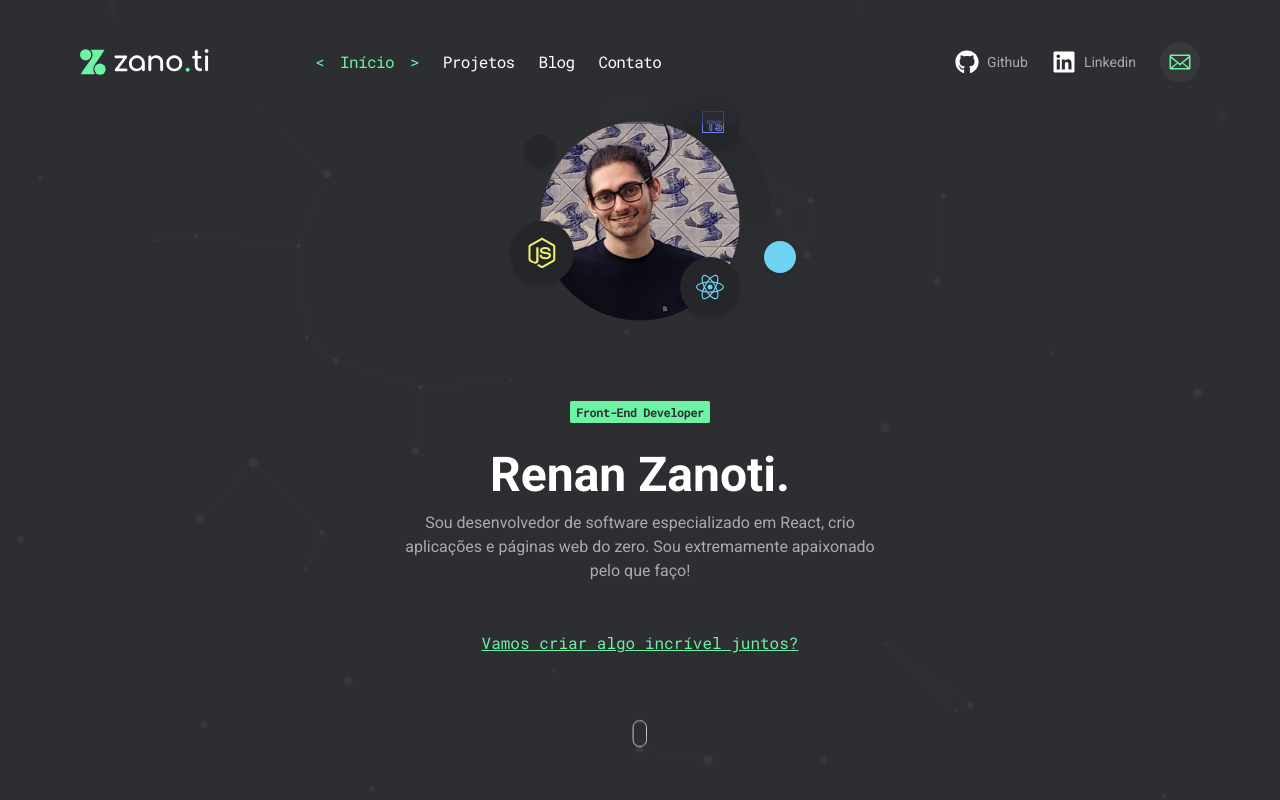
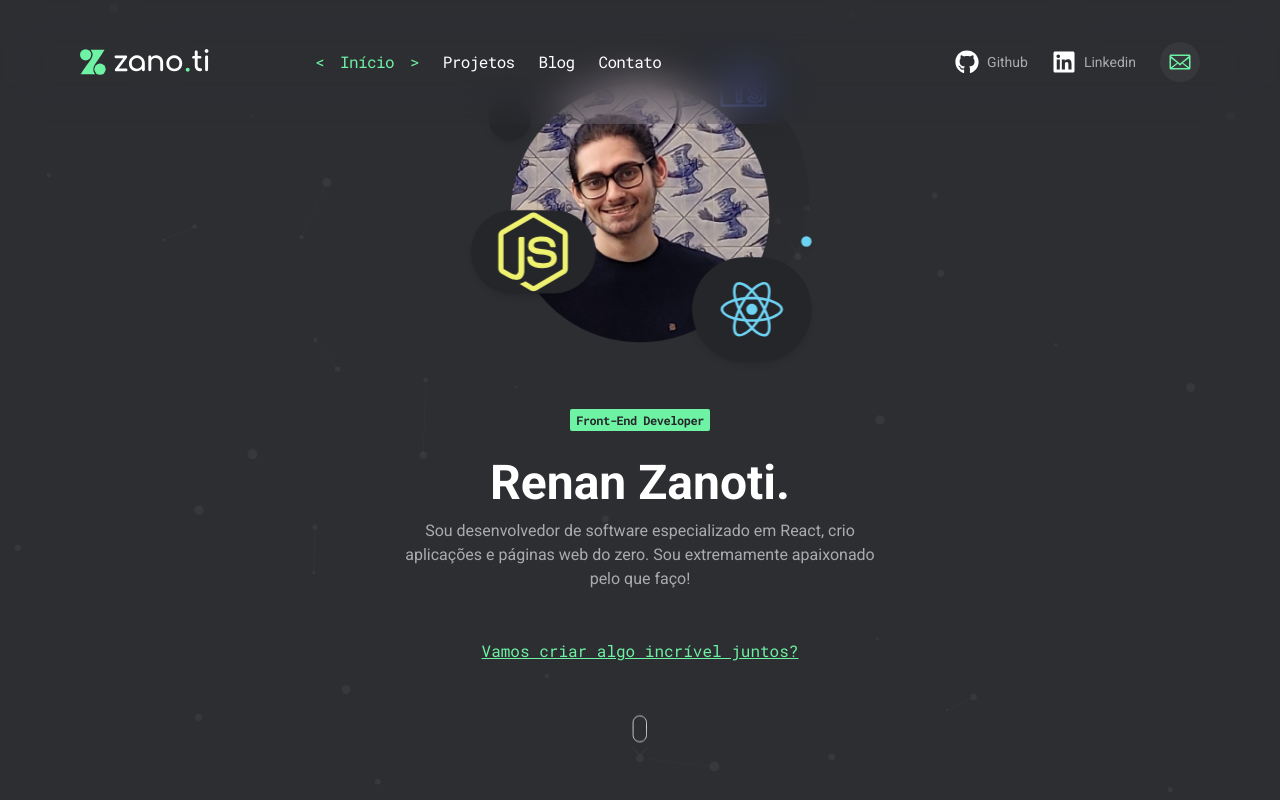
Before and after one commit to renanzan/zanoti-website, a Next.js app: page / in a window 1280 px wide. Shown: the top 800 px of the page. Built offline with nearby package versions, Linux system fonts and the light colour scheme.

Commit message:
fix: :bug: fix safari homepage

```diff
--- a/next.config.js
+++ b/next.config.js
@@ -20,5 +20,28 @@ module.exports = {
 				permanent: true
 			}
 		]
+	},
+	webpack(config) {
+		config.module.rules.push({
+			test: /\.svg$/,
+			loader: '@svgr/webpack',
+			options: {
+				prettier: false,
+				svgo: true,
+				svgoConfig: {
+					plugins: [
+						{
+							name: 'preset-default',
+							params: {
+								overrides: { removeViewBox: false },
+							},
+						},
+					],
+				},
+				titleProp: true,
+			},
+		});
+
+		return config;
 	}
 }
--- a/package.json
+++ b/package.json
@@ -18,6 +18,7 @@
 		"tsparticles": "^2.1.0"
 	},
 	"devDependencies": {
+		"@svgr/webpack": "^6.2.1",
 		"@types/gtag.js": "^0.0.10",
 		"@types/node": "^18.0.0",
 		"@types/nodemailer": "^6.4.4",
--- a/src/components/ConnectParticles.tsx
+++ b/src/components/ConnectParticles.tsx
@@ -25,7 +25,7 @@ export function ConnectParticles() {
 
 		setTimeout(() => {
 			onMount();
-		}, 10);
+		}, 100);
 	};
 
 	// https://codesandbox.io/s/iznee?file=/configs/tsParticles.js:31-948
--- a/src/components/DynamicLogo.tsx
+++ b/src/components/DynamicLogo.tsx
@@ -1,4 +1,4 @@
-import React, { Fragment } from "react";
+import React from "react";
 import { NextComponentType } from "next";
 import { motion } from "framer-motion";
 
--- a/src/components/Layout/Header/styles.tsx
+++ b/src/components/Layout/Header/styles.tsx
@@ -2,10 +2,6 @@ import styled, { css } from "styled-components";
 import { motion } from "framer-motion";
 
 import DynamicLogo from "components/DynamicLogo";
-
-type RootParams = {
-	blur?: boolean;
-}
 
 export const LogoContainer = styled(motion.a)`
 	display: flex;
--- a/src/components/Layout/index.tsx
+++ b/src/components/Layout/index.tsx
@@ -72,15 +72,15 @@ const Layout: NextComponentType<{}, {}, Props> = ({ title, waterMarkSection, chi
 			<S.Root>
 				<Header config={headerConfig} />
 
-				{waterMarkSection && (
-					<WaterMarkSection>{waterMarkSection}</WaterMarkSection>
-				)}
+				<S.Main {...rest}>
+					{waterMarkSection && (
+						<WaterMarkSection>{waterMarkSection}</WaterMarkSection>
+					)}
 
-				<S.Main {...rest}>
 					{children}
+
+					<Footer />
 				</S.Main>
-
-				{/* <Footer /> */}
 			</S.Root>
 		</LayoutContext.Provider>
 	);
--- a/src/components/Layout/styles.tsx
+++ b/src/components/Layout/styles.tsx
@@ -9,6 +9,7 @@ export const Root = styled.div`
 	min-height: 100vh;
 	background-color: var(--background);
 	color: var(--text);
+	overflow: hidden;
 `;
 
 export const Main = styled.main`
@@ -18,4 +19,5 @@ export const Main = styled.main`
   flex-direction: column;
 	overflow-x: hidden;
 	z-index: 2;
+	min-width: 100vw;
 `;
--- a/src/components/MyPhoto/index.tsx
+++ b/src/components/MyPhoto/index.tsx
@@ -1,5 +1,9 @@
 import { NextComponentType } from "next";
 import Image from "next/image";
+
+import NodeJSIcon from "@public/assets/icons/node-js.svg";
+import ReactJSIcon from "@public/assets/icons/react-js.svg";
+import TSIcon from "@public/assets/icons/ts.svg";
 
 import * as S from "./styles";
 
@@ -7,41 +11,27 @@ const MyPhoto: NextComponentType = () => {
 	return (
 		<S.Root>
 			<S.FloatingSphere
-				className="left-[-30px] top-[50%] z-[3]"
+				className="h-[64px] w-[64px] left-[-30px] top-[50%] z-[3]"
 				speed="11">
-				<Image
-					src="/assets/icons/node-js.svg"
-					height="32px"
-					width="32px" />
+				<NodeJSIcon />
 			</S.FloatingSphere>
 
-			<Image
-				src="/assets/images/photo.png"
-				layout="fill"
-				className="z-[2]"
-				quality={100}
-				priority />
+			<S.Photo />
 
 			<S.FloatingSphere
-				className="left-[calc(100%-60px)] top-[calc(100%-60px)] z-[3]"
+				className="h-[80px] w-[80px] left-[calc(100%-60px)] top-[calc(100%-60px)] z-[3]"
 				speed="9">
-				<Image
-					src="/assets/icons/react-js.svg"
-					height="48px"
-					width="48px" />
+				<ReactJSIcon className="h-full aspect-square" />
 			</S.FloatingSphere>
 
 			<S.FloatingSphere
-				className="left-[calc(100%-54px)] top-[-20px] z-[1]"
+				className="h-[56px] w-[56px] left-[calc(100%-54px)] top-[-20px] z-[1]"
 				speed="8">
-				<Image
-					src="/assets/icons/ts.svg"
-					height="24px"
-					width="24px" />
+				<TSIcon />
 			</S.FloatingSphere>
 
-			<S.FloatingSphere className="left-[-16px] top-[16px] z-[2]" speed="10" />
-			<S.FloatingBlueSphere className="left-[calc(100%+24px)] top-[calc(100%-80px)] z-[2]" speed="11" />
+			<S.FloatingSphere className="p-0 left-[-16px] top-[16px] z-[2]" speed="10" />
+			<S.FloatingSphere className="bg-[#6ED2F2] p-0 min-w-[8px] min-h-[8px] left-[calc(100%+24px)] top-[calc(100%-80px)] z-[2]" speed="11" style={{ background: "#6ED2F2", padding: "0px" }} />
 			<S.ShadowBall />
 		</S.Root>
 	);
--- a/src/components/MyPhoto/styles.tsx
+++ b/src/components/MyPhoto/styles.tsx
@@ -1,8 +1,17 @@
-import styled, { keyframes } from "styled-components";
+import styled from "styled-components";
+import Image from "next/image";
 import { motion } from "framer-motion";
 
 export const Root = styled.div.attrs({
-	className: "relative w-[200px] aspect-square z-[1] pointer-events-none select-none lg:scale-[1.3]"
+	className: "relative h-[200px] w-[200px] aspect-square z-[1] self-center pointer-events-none select-none md:scale-[1.3]"
+})``;
+
+export const Photo = styled(Image).attrs({
+	src: "/assets/images/photo.png",
+	layout: "fill",
+	className: "relative z-[2]",
+	quality: 100,
+	priority: true
 })``;
 
 export const ShadowBall = styled.div.attrs({
@@ -13,16 +22,9 @@ type FloatingSphereParams = {
 	speed: string;
 }
 
-export const FloatingSphere = styled(motion.div).attrs<FloatingSphereParams>(({ speed }) => ({
-	className: `absolute block bg-background min-h-[24px] h-fit w-fit aspect-square rounded-full p-4 shadow-md`,
+export const FloatingSphere = styled(motion.span).attrs<FloatingSphereParams>(({ speed }) => ({
+	className: `absolute flex items-center justify-center bg-background aspect-square rounded-full shadow-md p-4`,
 	initial: { y: 10 },
 	animate: { y: -10 },
 	transition: { duration: speed, repeat: Infinity, repeatType: "reverse", easeInOut: true }
 })) <FloatingSphereParams>``;
-
-export const FloatingBlueSphere = styled(motion.div).attrs<FloatingSphereParams>(({ speed }) => ({
-	className: "absolute block h-fit w-fit aspect-square rounded-full p-4 shadow-md min-h-[8px] bg-[#6ED2F2] p-0",
-	initial: { y: 10 },
-	animate: { y: -10 },
-	transition: { duration: speed, repeat: Infinity, repeatType: "reverse", easeInOut: true }
-})) <FloatingSphereParams>``;
--- a/src/templates/home/index.tsx
+++ b/src/templates/home/index.tsx
@@ -18,6 +18,7 @@ const HomeTemplate: NextComponentType = () => {
 	return (
 		<Layout>
 			<S.Cover>
+				<S.Grid>
 					<S.CoverInfoContainer>
 						<S.Badge>Front-End Developer</S.Badge>
 
@@ -26,13 +27,14 @@ const HomeTemplate: NextComponentType = () => {
 						<p className="text-white-600 font-roboto text-base">Sou desenvolvedor de software especializado em React, crio aplicações e páginas web do zero. Sou extremamente apaixonado pelo que faço!</p>
 
 						<Link href="/contact" passHref>
-						<a className="text-primary mt-12 pb-6 font-roboto-mono">
+							<a className="text-primary mt-12 pb-6 font-roboto-mono hover:brightness-110">
 								Vamos criar algo incrível juntos?
 							</a>
 						</Link>
 					</S.CoverInfoContainer>
 
 					<MyPhoto />
+				</S.Grid>
 
 				<S.ScrollDownAnimationContainer>
 					{ScrollAnimation}
@@ -41,7 +43,7 @@ const HomeTemplate: NextComponentType = () => {
 				<ConnectParticles />
 			</S.Cover>
 
-			{/* <S.Content>
+			<S.Content>
 				<S.Introduction>
 					<SkillsCardsList />
 
@@ -78,7 +80,7 @@ const HomeTemplate: NextComponentType = () => {
 				</S.ListOfCompanies>
 
 				<ContactForm />
-			</S.Content> */}
+			</S.Content>
 		</Layout>
 	);
 }
--- a/src/templates/home/styles.tsx
+++ b/src/templates/home/styles.tsx
@@ -7,11 +7,15 @@ const scrollAnimation = keyframes`
 `;
 
 export const Cover = styled.div.attrs({
-	className: "relative flex flex-col-reverse items-center justify-center bg-background-light py-24 px-4 gap-16 shadow-md min-h-screen md:px-12 md:gap-20 lg:gap-40 lg:flex-row"
+	className: "relative flex justify-center py-24 px-4 min-w-full min-h-screen bg-background-light shadow-md"
+})``;
+
+export const Grid = styled.div.attrs({
+	className: "relative w-full grid grid-cols-1 grid-flow-row-dense content-center justify-items-center gap-12 md:px-12 md:gap-24 lg:w-auto lg:grid-flow-col lg:grid-cols-[repeat(2,minmax(0px,max-content))] lg:gap-40"
 })``;
 
 export const CoverInfoContainer = styled.section.attrs({
-	className: "relative flex flex-col items-center text-center max-w-[500px] lg:items-start lg:text-left xl:max-w-[650px]"
+	className: "relative order-1 flex flex-col items-center text-center max-w-[500px] lg:order-none lg:items-start lg:text-left xl:max-w-[650px]"
 })`
 	:before {
 		content:"<html>";
@@ -69,21 +73,11 @@ export const CoverInfoContainer = styled.section.attrs({
 			color: rgba(255, 255, 255, 0.1);
 			font-size: 32px;
 			font-weight: lighter;
+			display: none;
 
-			@media (max-width:1599px) {
-				display: none;
+			@media (min-width:1366px) {
+				display: block;
 			}
-		}
-	}
-
-	>a {
-		/* color: var(--primary);
-		margin: 48px 0px 0px 0px;
-		font-family: 'Roboto Mono', monospace;
-		transition: 250ms; */
-
-		:hover {
-			filter: brightness(1.2);
 		}
 	}
 
@@ -97,17 +91,9 @@ export const CoverInfoContainer = styled.section.attrs({
 	}
 `;
 
-export const Badge = styled.span`
-	background: var(--primary);
-	font-family: 'Roboto Mono', monospace;
-	font-size: 12px;
-	font-weight: 700;
-	color: #2D2E32;
-	letter-spacing: -0.04em;
-	padding: 2px 6px;
-	border-radius: 2px;
-	width: fit-content;
-`;
+export const Badge = styled.span.attrs({
+	className: "bg-primary text-background font-roboto-mono font-extrabold py-[2px] px-[6px] rounded-[2px] w-fit tracking-[-0.04em] text-[12px]"
+})``;
 
 export const Content = styled.div`
 	display: flex;
@@ -228,9 +214,9 @@ export const ListOfCompanies = styled.div`
 
 export const ScrollDownAnimationContainer = styled.div`
 	position: absolute;
-	bottom: 64px;
-	height: 32px;
-	aspect-ratio: 1/1;
+	bottom: 28px;
+	height: 64px;
+	width: 32px;
 	opacity: 0.8;
 	animation: 2s ${scrollAnimation} infinite alternate linear;
 `;
```
Also changed, not shown: 1 other file (tests, documents, lock files or other folders). Lines whose indentation alone changed are shown as unchanged.
